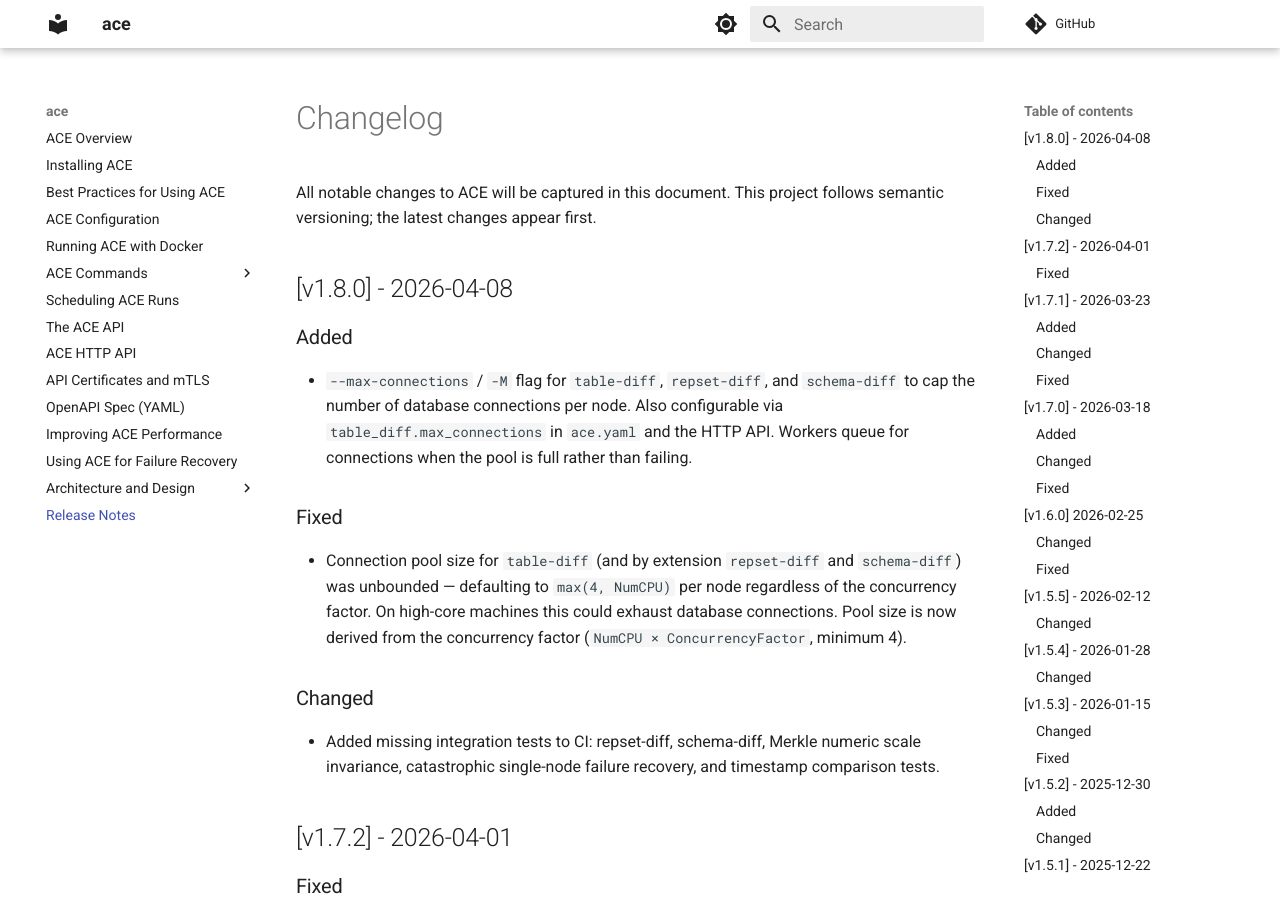
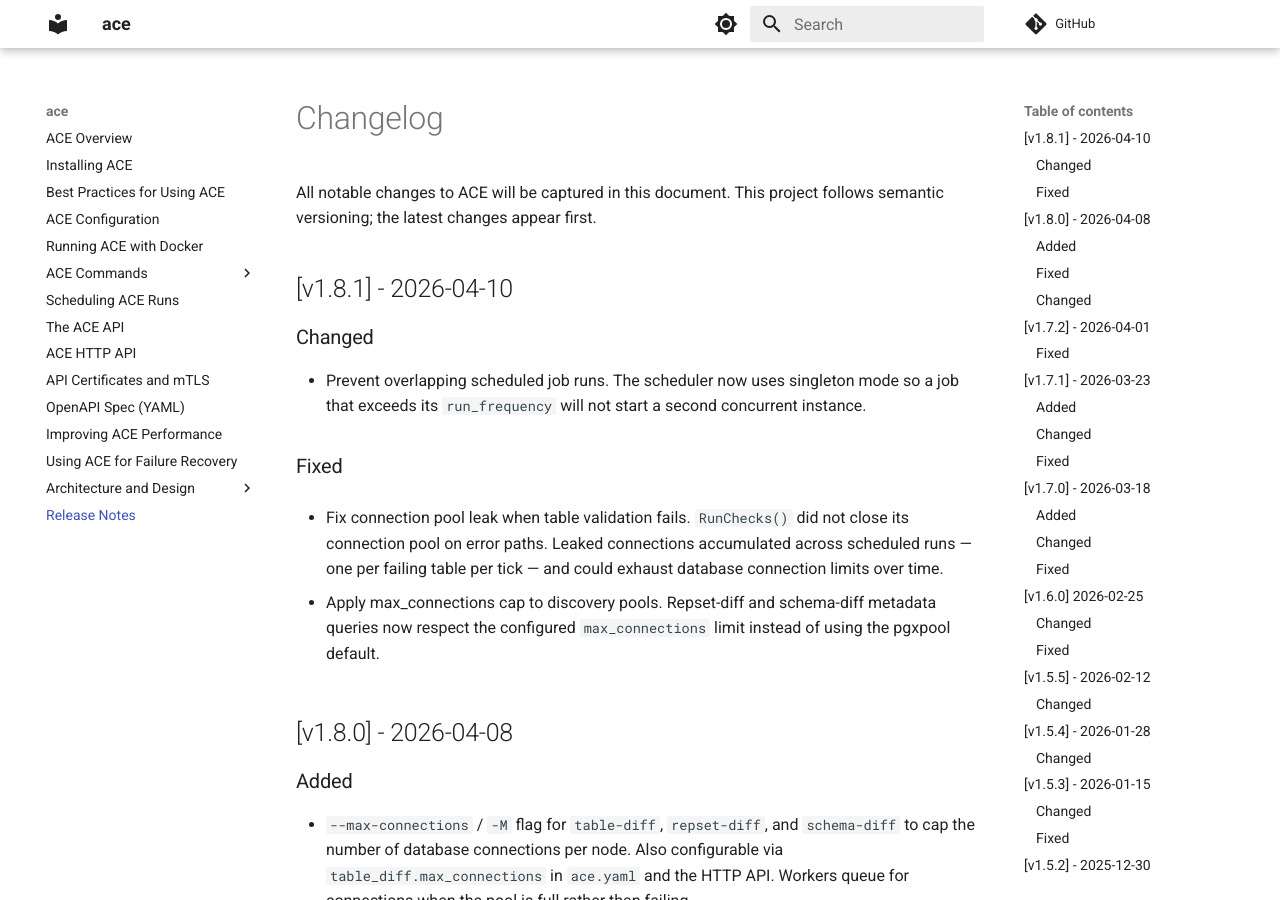
Before and after one commit to pgEdge/ace, an MkDocs documentation site: the page built from docs/CHANGELOG.md, in a window 1280 px wide and 900 px high. Built offline with MkDocs 1.6.1 and Material for MkDocs 9.7.7, drawn with Linux system fonts in a browser that asks for light colours; comment, search, counter and statistics services are not loaded.

Commit message:
Prepare v1.8.1

```diff
--- a/docs/CHANGELOG.md
+++ b/docs/CHANGELOG.md
@@ -1,6 +1,23 @@
 # Changelog
 
 All notable changes to ACE will be captured in this document. This project follows semantic versioning; the latest changes appear first.
+
+## [v1.8.1] - 2026-04-10
+
+### Changed
+- Prevent overlapping scheduled job runs.
+  The scheduler now uses singleton mode so a job that exceeds its
+  `run_frequency` will not start a second concurrent instance.
+
+### Fixed
+- Fix connection pool leak when table validation fails.
+  `RunChecks()` did not close its connection pool on error paths. Leaked
+  connections accumulated across scheduled runs — one per failing table
+  per tick — and could exhaust database connection limits over time.
+
+- Apply max_connections cap to discovery pools.
+  Repset-diff and schema-diff metadata queries now respect the configured
+  `max_connections` limit instead of using the pgxpool default.
 
 ## [v1.8.0] - 2026-04-08
 
```
